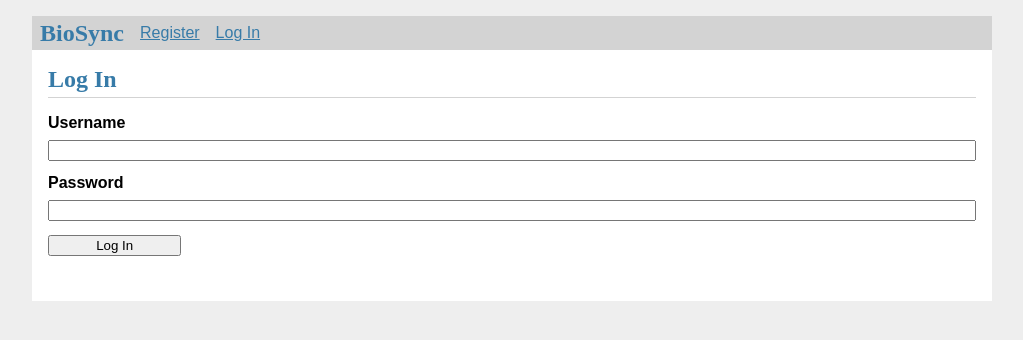
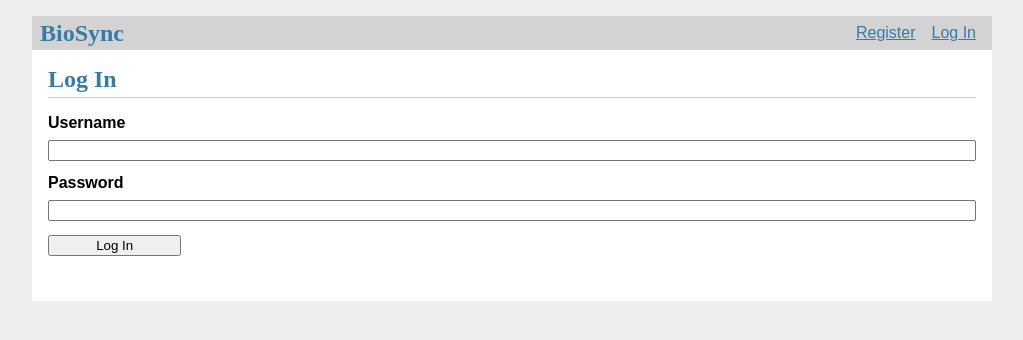
Before and after one commit to CSC-289-Biometric-Group-2/BioSync-Group2, a Flask app: page /auth/login in a window 1280 px wide. Shown: the top 340 px of the page, without its empty margins (128-1151 px from the left). Run offline with Flask 3, Linux system fonts and the light colour scheme.

Commit message:
Fixed Login and Register appearing on the left instead of the right.

```diff
--- a/BioSync/static/style.css
+++ b/BioSync/static/style.css
@@ -8,6 +8,7 @@ nav h1 { margin: 0; padding-right: 0.5rem; }
 nav h1 a { text-decoration: none; padding: 0.25rem 0.5rem; }
 nav ul  { display: flex; list-style: none; margin: 0; padding: 0; }
 nav ul.nav-left { margin-right: auto; }
+nav ul.nav-right { margin-left: auto; }
 nav ul li a, nav ul li span, header .action { display: block; padding: 0.5rem; }
 .content { padding: 0 1rem 1rem; }
 .content > header { border-bottom: 1px solid lightgray; display: flex; align-items: flex-end; }
--- a/BioSync/templates/base.html
+++ b/BioSync/templates/base.html
@@ -9,7 +9,7 @@
       <li><a href="{{ url_for('main.profile') }}">Profile</a>
     </ul>
   {% endif %}
-  <ul>
+  <ul class="nav-right">
     {% if g.user %}
       <li><span>{{ g.user['username'] }}</span>
       <li><a href="{{ url_for('auth.logout') }}">Log Out</a>
```
